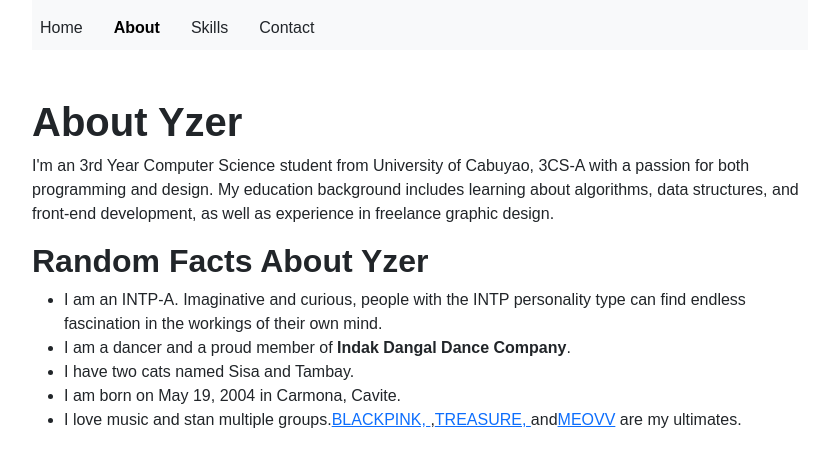
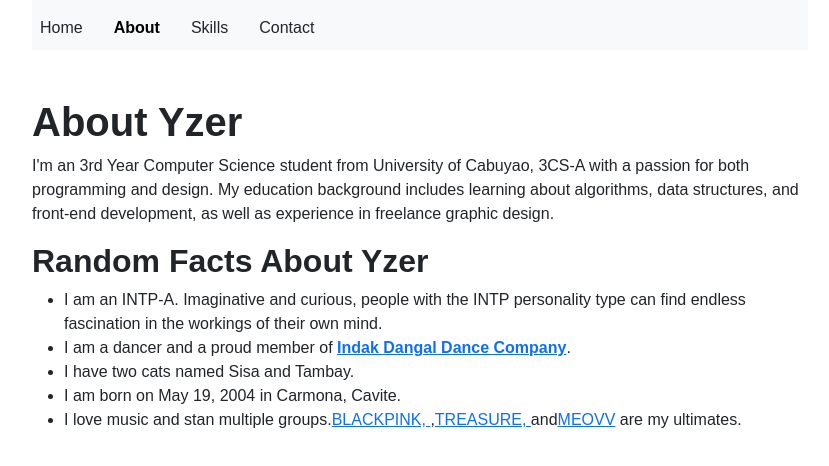
Before and after one commit to githubyzer/Personal-Profile, a React (Create React App) app: page /about in a window 1280 px wide. Shown: the top 466 px of the page, without its empty margins (220-1049 px from the left). Built offline with nearby package versions, Linux system fonts and the light colour scheme.

Commit message:
Added link to Indak Dangal Dance Company

```diff
--- a/src/Components/About.js
+++ b/src/Components/About.js
@@ -13,7 +13,7 @@ const About = () => {
       <p>
       <ul>
         <li>I am an INTP-A. Imaginative and curious, people with the INTP personality type can find endless fascination in the workings of their own mind.</li>
-        <li>I am a dancer and a proud member of <b>Indak Dangal Dance Company</b>.</li>
+        <li>I am a dancer and a proud member of <a href="https://www.facebook.com/iddc.aca"><span><b>Indak Dangal Dance Company</b></span></a>.</li>
         <li>I have two cats named Sisa and Tambay.</li>
         <li>I am born on May 19, 2004 in Carmona, Cavite.</li>
         <li>I love music and stan multiple groups.
```
